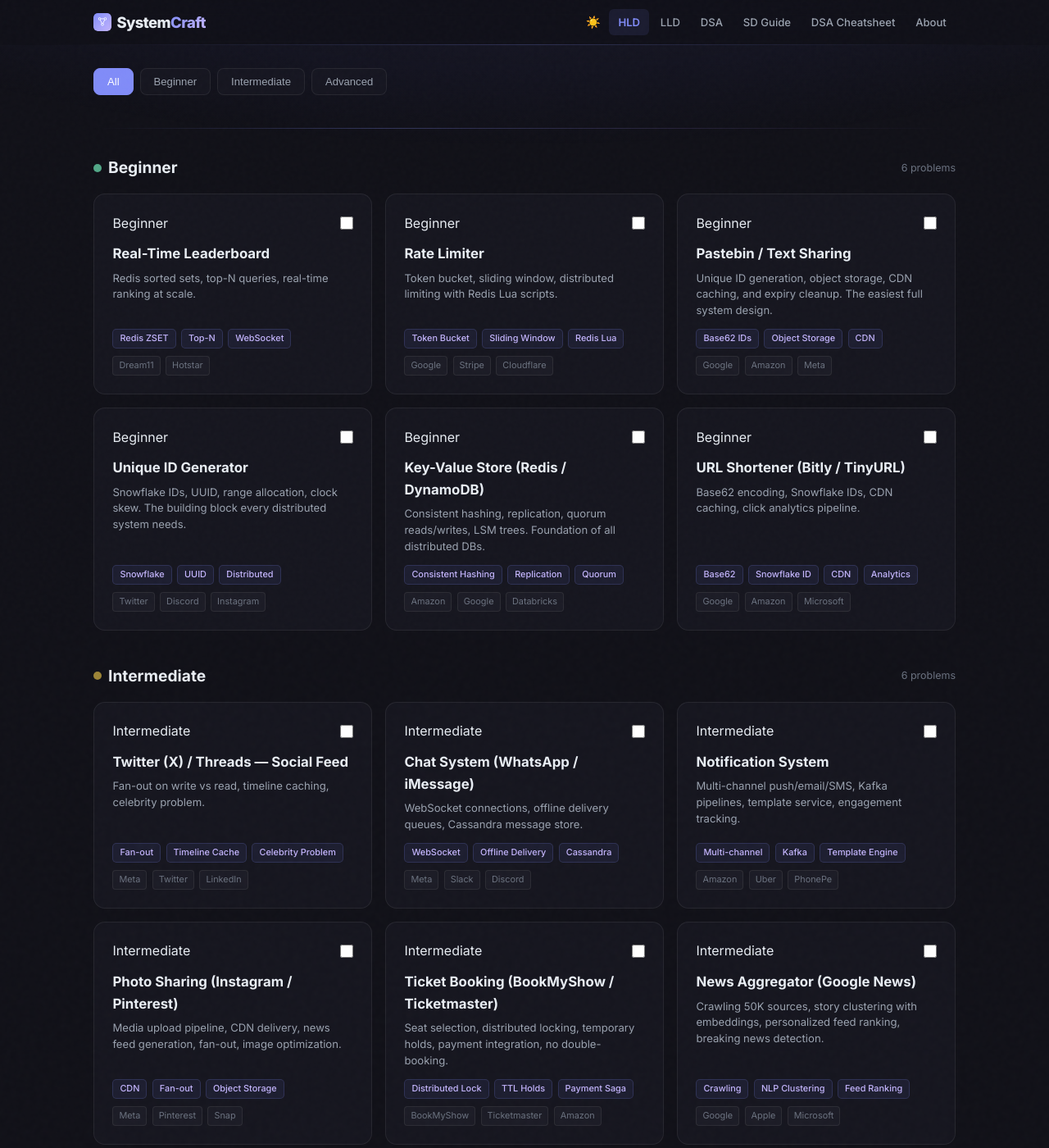
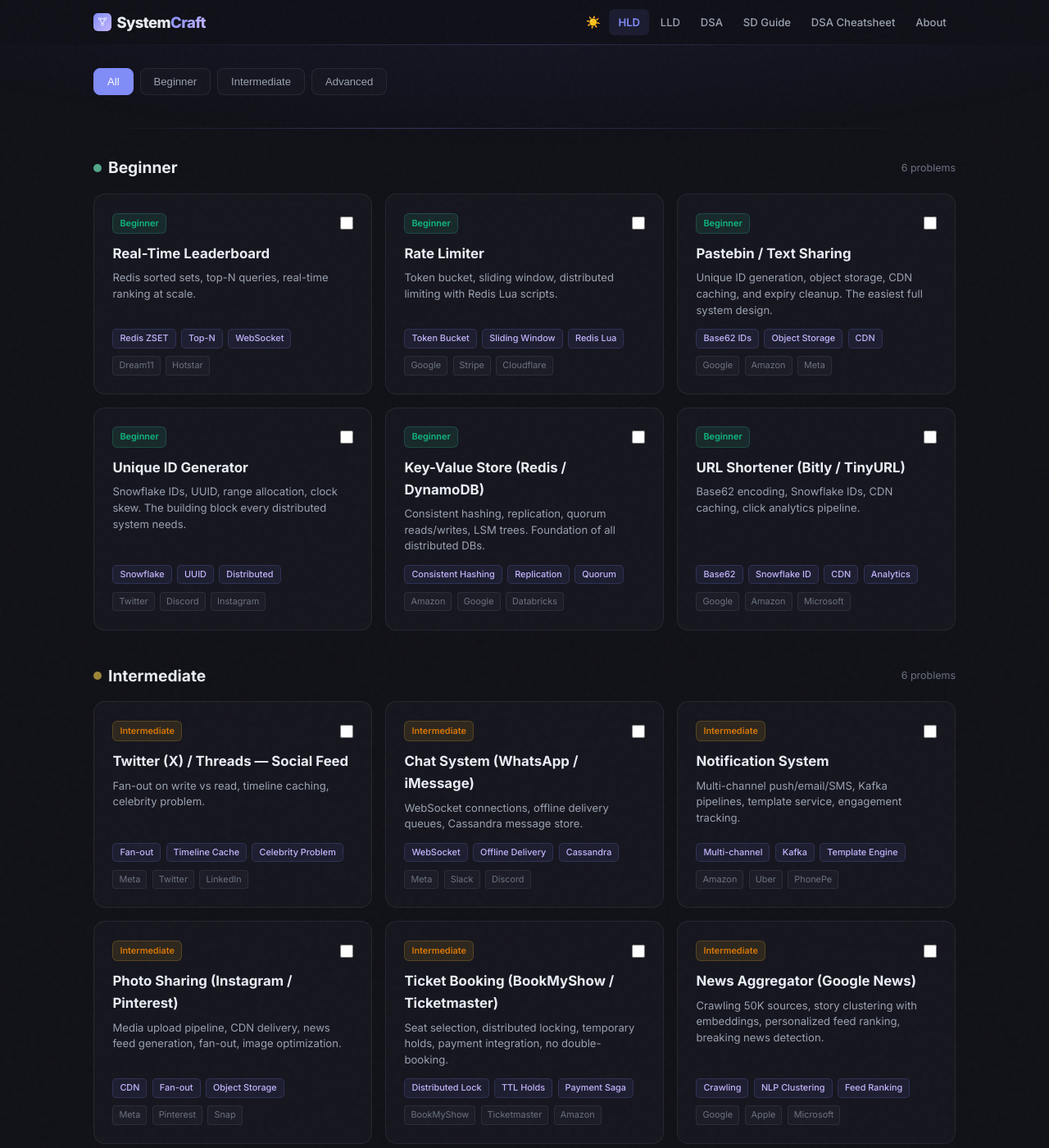
Before and after one commit to iluzn/HLD-Designs, a Jekyll site: the page built from pages/hld.html, in a window 1280 px wide and 1400 px high, scrolled down 686 px. Shown: the whole window at 82% size. Built offline with Jekyll 4.4.1, drawn with Linux system fonts in a browser that asks for light colours.

Commit message:
fix: restore diff-badge CSS for difficulty pills (green/yellow/red)

```diff
--- a/pages/hld.html
+++ b/pages/hld.html
@@ -811,6 +811,10 @@
 .card-icon { font-size: 1.5rem; }
 .status-badge { font-size: 0.68rem; font-weight: 600; padding: 3px 8px; border-radius: 6px; }
 .status-badge.soon { background: rgba(251,191,36,0.1); color: #d97706; border: 1px solid rgba(251,191,36,0.2); }
+.diff-badge { font-size: 0.68rem; font-weight: 600; padding: 3px 8px; border-radius: 6px; }
+.diff-badge.green { background: rgba(52,211,153,0.1); color: #10b981; border: 1px solid rgba(52,211,153,0.2); }
+.diff-badge.yellow { background: rgba(251,191,36,0.1); color: #d97706; border: 1px solid rgba(251,191,36,0.2); }
+.diff-badge.red { background: rgba(248,113,113,0.1); color: #ef4444; border: 1px solid rgba(248,113,113,0.2); }
 .problem-card.coming-soon { opacity: 0.6; cursor: default; }
 .problem-card h3 { font-size: 1.05rem; font-weight: 700; margin-bottom: 0.4rem; }
 .card-desc { font-size: 0.82rem; color: var(--text-muted); margin-bottom: 0.8rem; flex-grow: 1; line-height: 1.5; }
```
